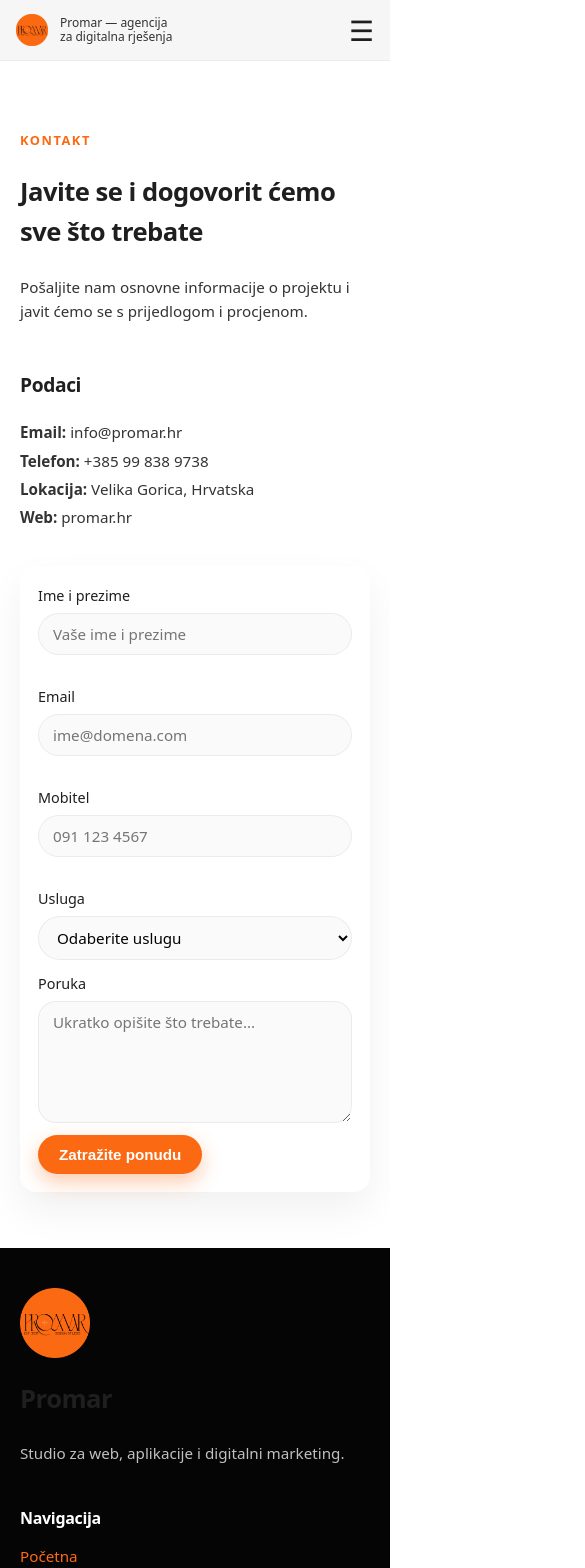
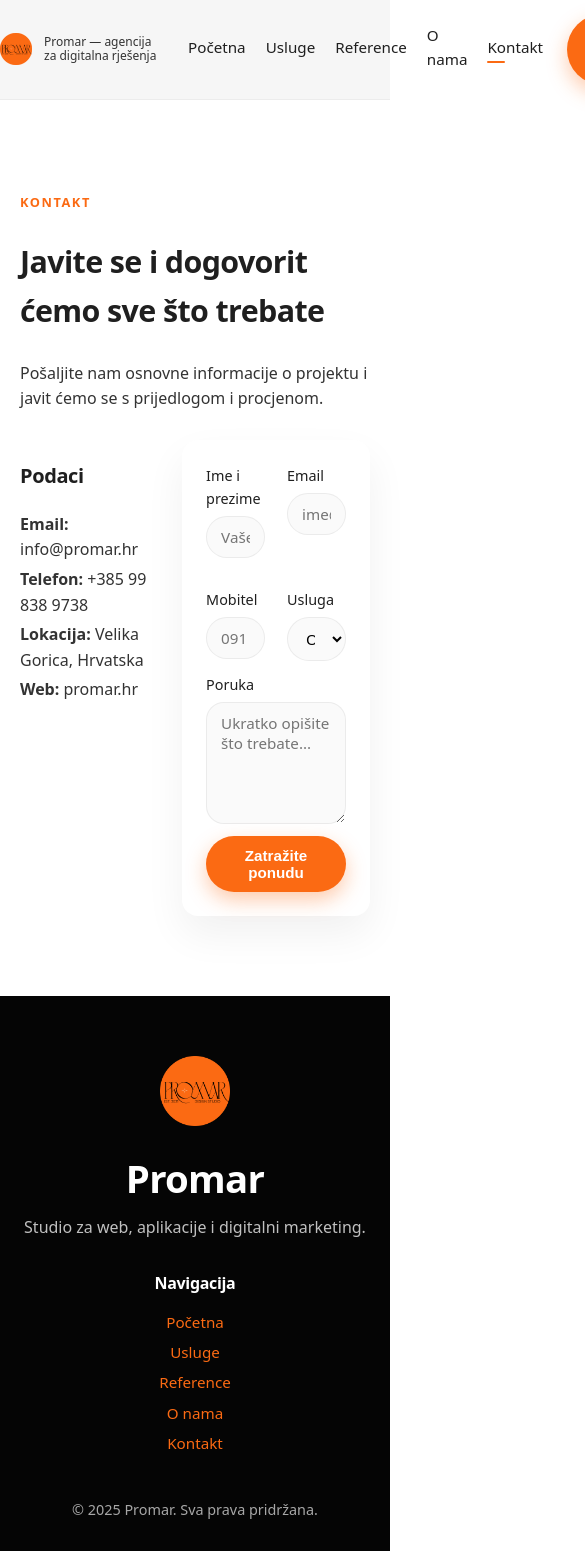
Before and after one commit to Ren0g/promar, a Next.js app: page /kontakt in a window 390 px wide. Shown: the top 1568 px of the page, 585 px wide, since content can reach past the window. Built offline with nearby package versions, Linux system fonts and the light colour scheme.

Commit message:
Update globals.css

```diff
--- a/app/globals.css
+++ b/app/globals.css
@@ -113,13 +113,11 @@
   padding: 14px 0;
 }
 
-/* ORIGINAL: logo img */
 .logo img {
   height: 70px;
   width: auto;
 }
 
-/* ADDED — responsive logo scaling */
 @media (max-width: 992px) {
   .logo img {
     height: 40px;
@@ -132,7 +130,6 @@
   }
 }
 
-/* ADDED — flex container for logo + slogan */
 .logo-area {
   display: flex;
   align-items: center;
@@ -140,7 +137,6 @@
   flex-shrink: 0;
 }
 
-/* ADDED — slogan styling */
 .brand-tagline {
   font-size: 14px;
   font-weight: 500;
@@ -149,7 +145,6 @@
   line-height: 1.25;
 }
 
-/* ADDED — mobile: 2 lines + smaller + constrained */
 @media (max-width: 768px) {
   .brand-tagline {
     white-space: normal;
@@ -158,6 +153,7 @@
     line-height: 1.2;
   }
 }
+
 .nav {
   display: flex;
   align-items: center;
@@ -301,7 +297,6 @@
   width: 90px;
   opacity: 0.75;
 }
-
 /* GRID UTILS */
 
 .two-cols {
@@ -401,33 +396,51 @@
   margin: 4px 0;
 }
 /* ============================
-   CLEAN PROMAR FOOTER
+   PROMAR FOOTER – CLEAN & FIXED
    ============================ */
 
 .footer {
   background: #050505;
-  padding: 40px 0;
+  padding: 60px 0 30px;
   color: #ffffff;
 }
 
 .footer-inner {
-  display: grid;
-  grid-template-columns: minmax(0, 1fr) minmax(0, 0.8fr) minmax(0, 0.8fr);
-  gap: 40px;
+  display: flex;
+  justify-content: space-between;
+  align-items: center;
+  gap: 60px;
+}
+
+.footer-brand {
+  display: flex;
+  align-items: center;
+  gap: 22px;
 }
 
 .footer-brand img {
   height: 70px;
-  margin-bottom: 12px;
+  width: auto;
 }
 
-.footer-brand p {
-  color: rgba(255, 255, 255, 0.75);
+.footer-brand-title {
+  font-size: 2.4rem;
+  font-weight: 700;
+  color: #ffffff;
   margin: 0;
-  line-height: 1.6;
 }
 
-/* Title "Navigacija" */
+.footer-tagline {
+  margin: 6px 0 0 0;
+  font-size: 1rem;
+  color: rgba(255,255,255,0.75);
+}
+
+.footer-links {
+  text-align: left;
+  min-width: 160px;
+}
+
 .footer-links h4 {
   margin: 0 0 10px 0;
   font-size: 1rem;
@@ -435,51 +448,43 @@
   color: #ffffff;
 }
 
-/* Linkovi */
 .footer-links a {
   display: block;
   font-size: 0.95rem;
-  font-weight: 400;
   padding: 3px 0;
   color: #fb6a13;
-  transition: color 0.2s ease;
 }
 
 .footer-links a:hover {
   color: #ffffff;
 }
 
-/* Meta tekst – © 2025 Promar */
-.footer-meta p {
-  margin: 0;
-  font-size: 0.9rem;
-  text-align: right;
-  color: rgba(255, 255, 255, 0.65);
+.footer-bottom {
+  text-align: center;
+  margin-top: 40px;
 }
 
-/* ============================
-   RESPONSIVE – FOOTER
-   ============================ */
+.footer-bottom p {
+  font-size: 0.9rem;
+  color: rgba(255,255,255,0.65);
+  margin: 0;
+}
 
-@media (max-width: 992px) {
-  .footer-inner {
-    grid-template-columns: 1fr 1fr;
-  }
-}
+/* RESPONSIVE FOOTER */
 
 @media (max-width: 768px) {
   .footer-inner {
-    grid-template-columns: 1fr;
-    text-align: left;
+    flex-direction: column;
+    text-align: center;
+    gap: 30px;
   }
 
-  .footer-brand img {
-    margin-bottom: 12px;
+  .footer-brand {
+    flex-direction: column;
   }
 
-  .footer-meta p {
-    text-align: left;
-    margin-top: 20px;
+  .footer-links {
+    text-align: center;
   }
 }
 
@@ -620,7 +625,6 @@
   gap: 36px;
 }
 
-/* CTA blok centriran vertikalno */
 .two-cols > .about-highlight {
   align-self: center;
 }
@@ -652,117 +656,9 @@
   animation: fadeInUp 1.2s ease-out forwards;
 }
 
-/* ============================
-   RESPONSIVE – TABLET & MOBILE
-   ============================ */
+/* RESPONSIVE – TABLET & MOBILE */
 
-/* Tablet & small desktop */
-/* Better spacing for mobile header */
-.header-inner {
-  padding-left: 16px;
-  padding-right: 16px;
-}
-@media (max-width: 992px) {
-  .hero-inner,
-  .two-cols,
-  .contact-layout,
-  .footer-inner {
-    grid-template-columns: minmax(0, 1fr);
-  }
-
-  .hero-media {
-    order: -1;
-  }
-
-  .footer-meta {
-    text-align: left;
-  }
-
-  .section {
-    padding: 64px 0;
-  }
-}
-
-/* Mobile */
-/* Better spacing for mobile header */
-.header-inner {
-  padding-left: 16px;
-  padding-right: 16px;
-}
-@media (max-width: 768px) {
-  .cards-grid,
-  .references-grid {
-    grid-template-columns: minmax(0, 1fr);
-  }
-
-  .section {
-    padding: 56px 0;
-  }
-
-  .hero {
-    padding-top: 64px;
-  }
-
-  /* header / nav */
-  .nav {
-    display: none;
-  }
-
-  .header-cta {
-    display: none;
-  }
-
-  .mobile-nav-toggle {
-    display: block;
-  }
-
-  /* mobile hero layout */
-  .hero-inner {
-    grid-template-columns: minmax(0, 1fr);
-    text-align: center;
-  }
-
-  .hero-subtitle {
-    margin-left: auto;
-    margin-right: auto;
-  }
-
-  .hero-actions {
-    flex-direction: column;
-    align-items: center;
-    justify-content: center;
-  }
-
-  .contact-form {
-    padding: 18px;
-  }
-
-  .form-grid {
-    grid-template-columns: minmax(0, 1fr);
-  }
-
-  h1 {
-    font-size: 2rem;
-  }
-
-  h2 {
-    font-size: 1.6rem;
-  }
-
-  h3 {
-    font-size: 1.2rem;
-  }
-
-  p,
-  li {
-    font-size: 0.95rem;
-  }
-}
-
-/* ======================
-   FIX: better text width on desktop sections
-   ====================== */
-
+/* Desktop container fixes */
 .section .container {
   max-width: 1100px;
 }
@@ -779,7 +675,7 @@
   }
 }
 
-/* Fix for O NAMA layout on laptops */
+/* About layout */
 .two-cols {
   max-width: 1100px;
   margin: 0 auto;
@@ -791,7 +687,7 @@
   }
 }
 
-/* Fix homepage hero alignment */
+/* Hero adjustments */
 .hero-inner {
   max-width: 1100px;
   margin: 0 auto;
@@ -809,13 +705,13 @@
   }
 }
 
-/* Fix4: better alignment for O PROMARU section on homepage */
+/* Home about section fix */
 .home-about {
   max-width: 1100px;
   margin: 0 auto;
 }
 
-/* FIX: Paragrafi široki na laptopu, uži na mobitelu */
+/* Paragraph width tweaks */
 .section p {
   max-width: 100%;
 }
```
